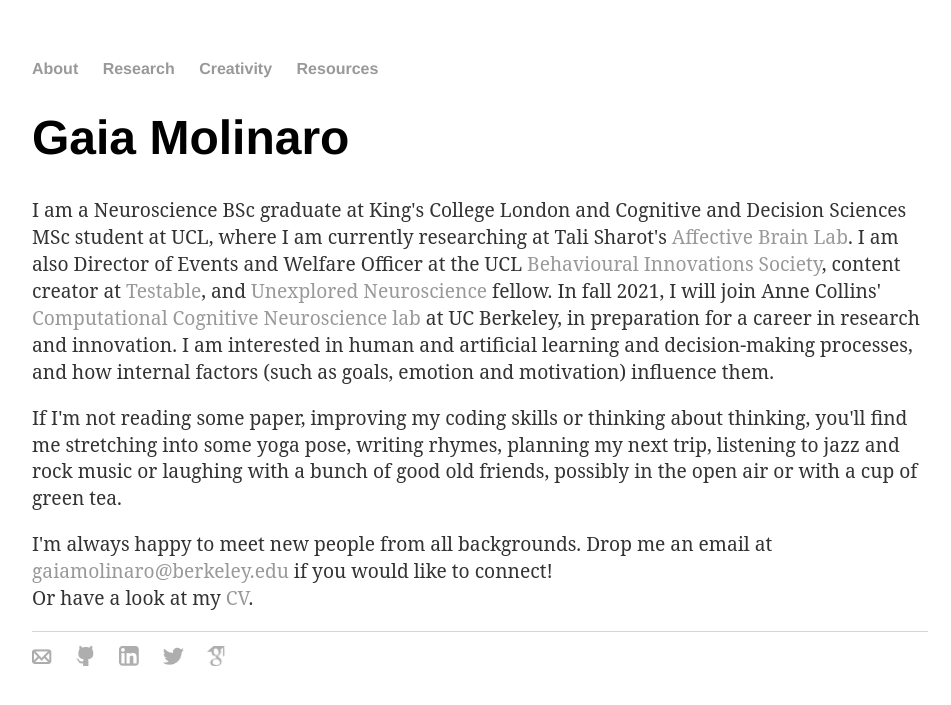
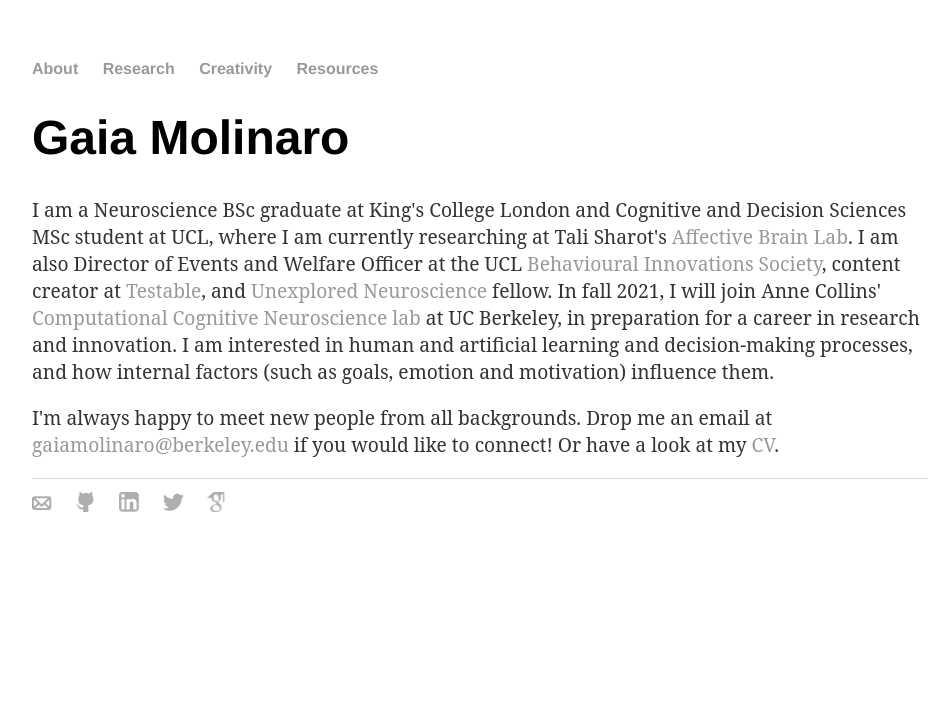
Before and after one commit to gaiamolinaro/gaiamolinaro.github.io, a Jekyll site: the page built from index.html, in a window 1280 px wide. Shown: the top 705 px of the page, without its empty margins (160-1111 px from the left). Built offline with Jekyll 4.4.1, drawn with Linux system fonts in a browser that asks for light colours; nearby versions of some CDN libraries.

Commit message:
Update index.html

```diff
--- a/index.html
+++ b/index.html
@@ -11,8 +11,6 @@ title: Gaia Molinaro
     and <a href="https://www.unexploredneuroscience.com/" target="_blank">Unexplored Neuroscience</a> fellow.
     In fall 2021, I will join Anne Collins' <a href="https://ccn.berkeley.edu/" target="_blank">Computational Cognitive Neuroscience lab</a> at UC Berkeley, in preparation for a career in research and innovation.
     I am interested in human and artificial learning and decision-making processes, and how internal factors (such as goals, emotion and motivation) influence them.</p>
-<p>If I'm not reading some paper, improving my coding skills or thinking about thinking, you'll find me stretching into some yoga pose, writing rhymes, planning my next trip,
-    listening to jazz and rock music or laughing with a bunch of good old friends, possibly in the open air or with a cup of green tea.</p>
 <p>I'm always happy to meet new people from all backgrounds. Drop me an email at <a href="mailto:gaiamolinaro@berkeley.edu">gaiamolinaro@berkeley.edu</a> if you would like to connect!
-    <br>Or have a look at my <a href="../cv.pdf" target="_blank">CV</a>.</p>
+    Or have a look at my <a href="../cv.pdf" target="_blank">CV</a>.</p>
 </div><!-- /.blurb -->
```
